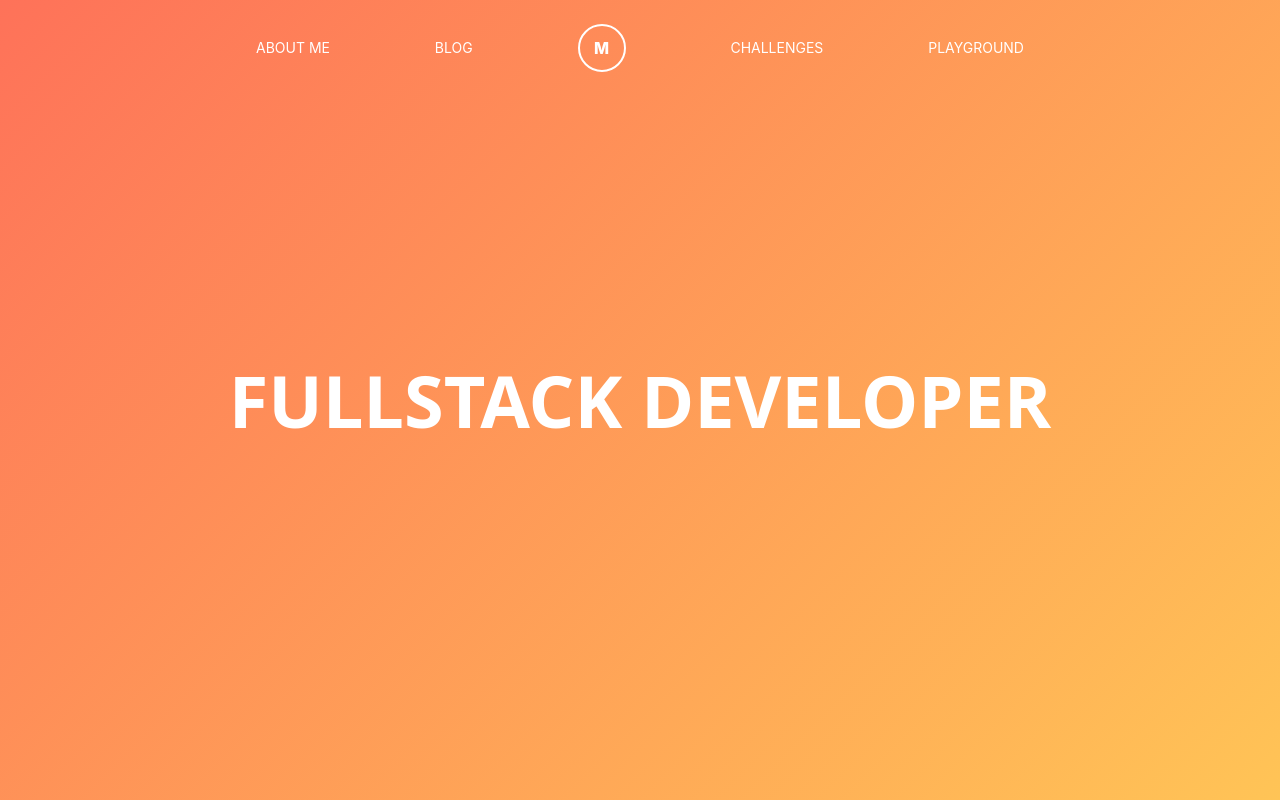
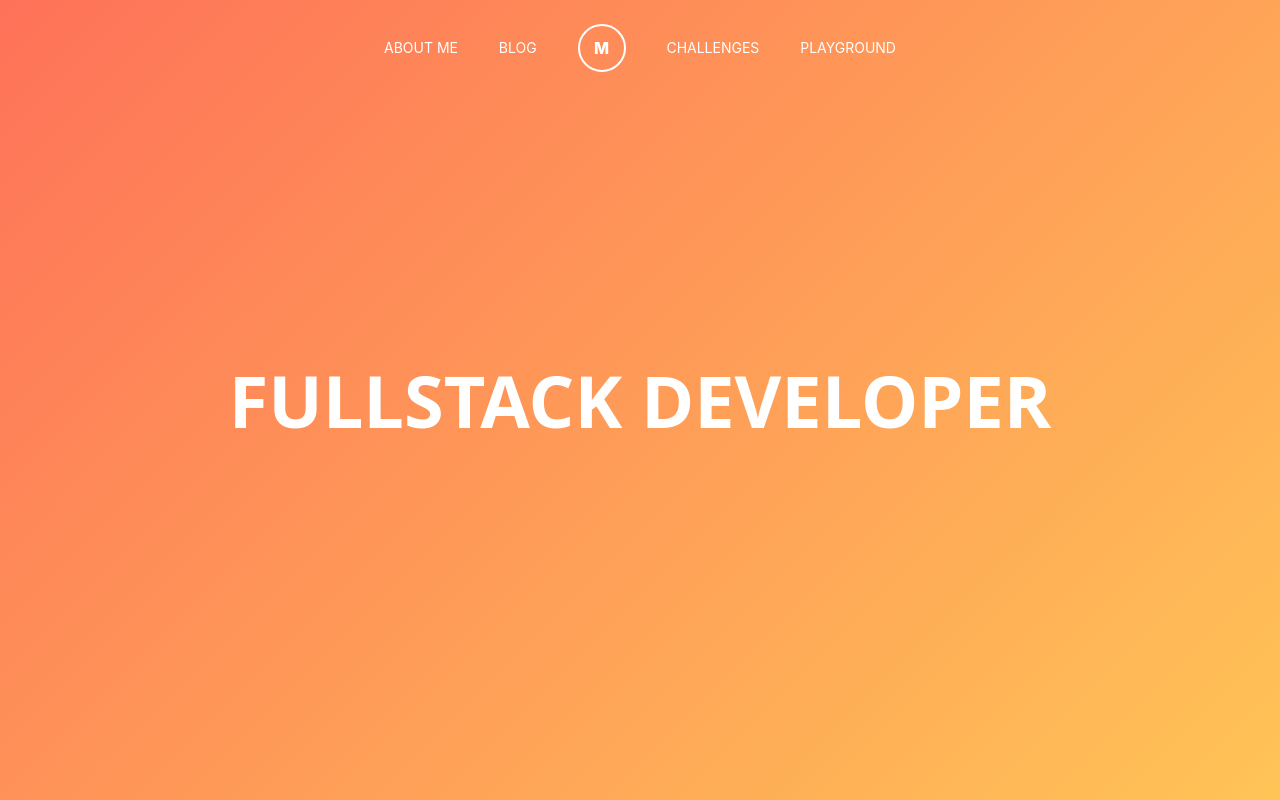
Before and after one commit to aafnnp/site, a Next.js app: page / in a window 1280 px wide. Built offline with nearby package versions, Linux system fonts and the light colour scheme.

Commit message:
refactor: update home

```diff
--- a/components/Header/index.module.scss
+++ b/components/Header/index.module.scss
@@ -1,5 +1,5 @@
 .header{
-  @apply fixed top-0 left-1/2 -translate-x-1/2 h-24 flex justify-between items-center w-2/3 max-w-screen-md mx-auto text-white items-center z-10;
+  @apply fixed top-0 left-1/2 -translate-x-1/2 h-24 flex justify-between items-center w-2/5 max-w-screen-md mx-auto text-white items-center z-10;
   font-family: 'Oswald', -apple-system, system-ui, BlinkMacSystemFont, Helvetica Neue, PingFang SC, Hiragino Sans GB, Microsoft YaHei, Arial, sans-serif;
   .circle{
     @apply flex justify-center items-center border-2 border-white border-solid rounded-full h-12 w-12 cursor-pointer font-extrabold;
```
